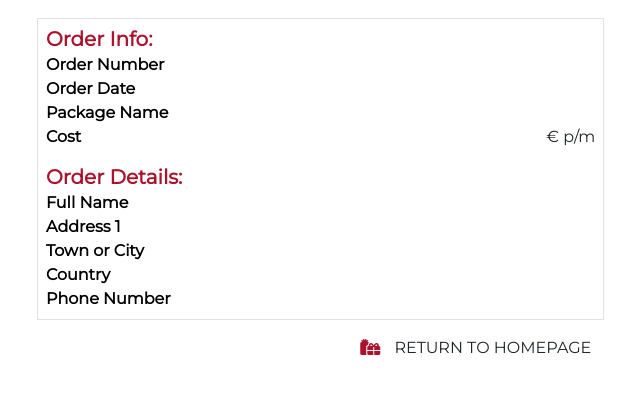
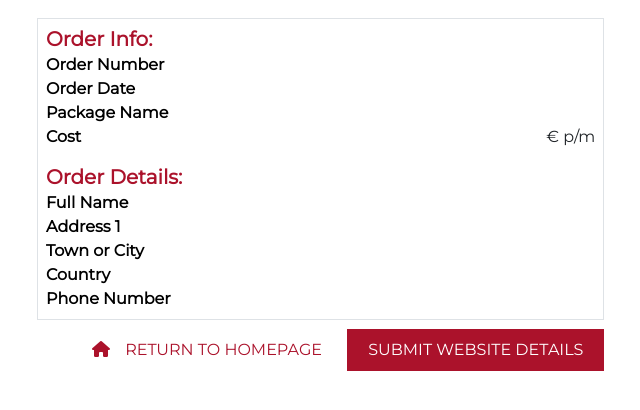
Before and after one commit to Jakejamesreid/apex-digital-media, a Django app: template checkout/templates/checkout/checkout_success.html in a window 1280 px wide. Shown: the part 222-632 px from the top of the page, without its empty margins (106-746 px from the left). Run offline with Django 3.2, Linux system fonts and the light colour scheme; the template is opened without the code that fills it, so the values that code supplies are empty; some libraries are stand-ins or nearby versions.

Commit message:
Add website details link to success page

```diff
--- a/checkout/templates/checkout/checkout_success.html
+++ b/checkout/templates/checkout/checkout_success.html
@@ -157,11 +157,14 @@
         </div>
         <div class="row">
 			<div class="col-12 col-lg-7 text-right">
-				<a href="{% url 'home' %}?category=new_arrivals,deals,clearance" class="btn btn-black rounded-0 my-2">
+				<a href="{% url 'home' %}" class="btn btn-white rounded-0 my-2">
 					<span class="icon mr-2">
-						<i class="fas fa-gifts icon-red"></i>
+						<i class="fas fa-home icon-red"></i>
 					</span>
 					<span class="text-uppercase">Return to homepage</span>
+				</a>
+				<a href="{% url 'website_details' %}" class="btn btn-red rounded-0 my-2">
+					<span class="text-uppercase">Submit Website Details</span>
 				</a>
 			</div>
 		</div>
```
